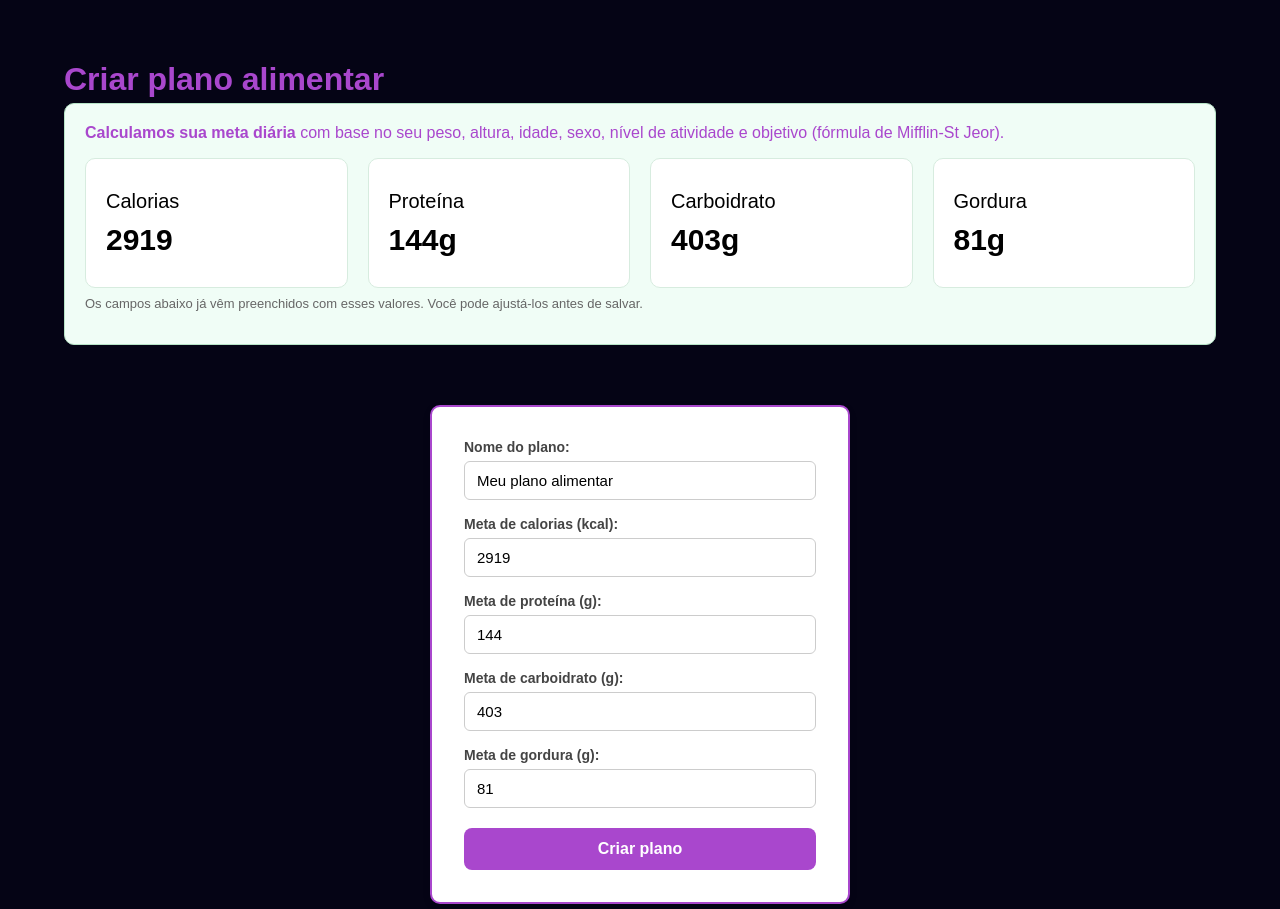
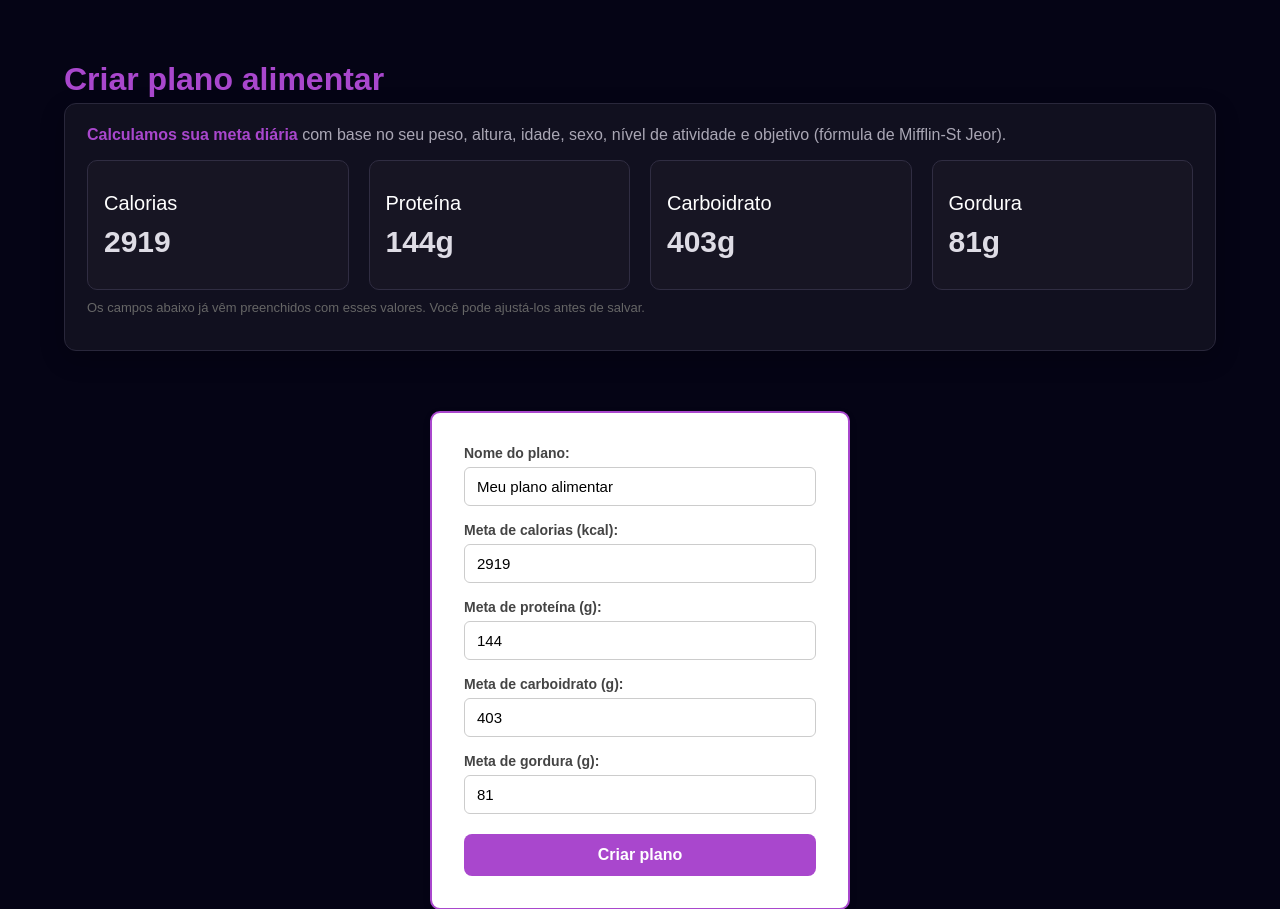
Before and after one commit to ItalodeCarvalhoCosta/Projeto_Conclusao_Curso, a Django app: page /dieta/criar/ in a window 1280 px wide. Shown: the part 82-991 px from the top of the page. Run offline with Django 5.2, Linux system fonts and the light colour scheme; a user stored in the database is signed in; data comes from the database, SQL or seed files in the repository; both versions use the stored data as it was after the commit.

Commit message:
Css ajustes

```diff
--- a/ProjetoCC/templates/static/css/dashboard.css
+++ b/ProjetoCC/templates/static/css/dashboard.css
@@ -646,22 +646,77 @@ form div:has(> input[type="checkbox"]) input {
 ========================= */
 
 .sugestao-nutricional {
-    background: #f0fdf6;
-    border: 1px solid #b7e4c7;
-    border-radius: 10px;
-    padding: 20px;
+    background: #11101f;
+    border: 1px solid #29273b;
+    border-radius: 12px;
+
+    padding: 22px;
     margin-bottom: 24px;
+
+    color: #e7e5ec;
+
+    box-shadow: 0 8px 25px rgba(0, 0, 0, 0.22);
 }
+
+
+/* Primeiro parágrafo */
 
 .sugestao-nutricional > p:first-child {
     margin-top: 0;
 }
 
+
+/* Linhas */
+
 .sugestao-nutricional .row {
-    margin-bottom: 8px;
+    margin-bottom: 10px;
 }
 
+
+/* Cards internos */
+
 .sugestao-nutricional .col-md {
+    padding: 16px;
+
+    background: #171523;
+
+    border: 1px solid #302d42;
+    border-radius: 10px;
+
     box-shadow: none;
-    border: 1px solid #d7ecdf;
+
+    color: #dedce5;
 }
+
+
+/* Títulos */
+
+.sugestao-nutricional h2,
+.sugestao-nutricional h3 {
+    color: #ffffff;
+}
+
+
+/* Destaques */
+
+.sugestao-nutricional strong {
+    color: #a947cd;
+}
+
+
+/* Textos secundários */
+
+.sugestao-nutricional p {
+    color: #aaa7b5;
+}
+
+
+/* Hover dos cards internos */
+
+.sugestao-nutricional .col-md:hover {
+    border-color: #a947cd;
+
+    background: #1c1929;
+
+    transition: 0.2s ease;
+}
--- a/ProjetoCC/templates/static/css/treino.css
+++ b/ProjetoCC/templates/static/css/treino.css
@@ -3,7 +3,7 @@
 ============================== */
 
 .pagina-treinos {
-    min-height: calc(100vh - 70px);
+    min-height: 100vh;
 
     padding: 50px 20px 80px;
 
--- a/ProjetoCC/templates/treino/meus_treinos.html
+++ b/ProjetoCC/templates/treino/meus_treinos.html
@@ -69,7 +69,7 @@
                                 </span>
 
                                 <h2>
-                                    Treino #{{ treino.id }}
+                                    Treino #{{ forloop.counter }}
                                 </h2>
 
                                 <span class="treino-data">
```
Also changed, not shown: ProjetoCC/db.sqlite3.
